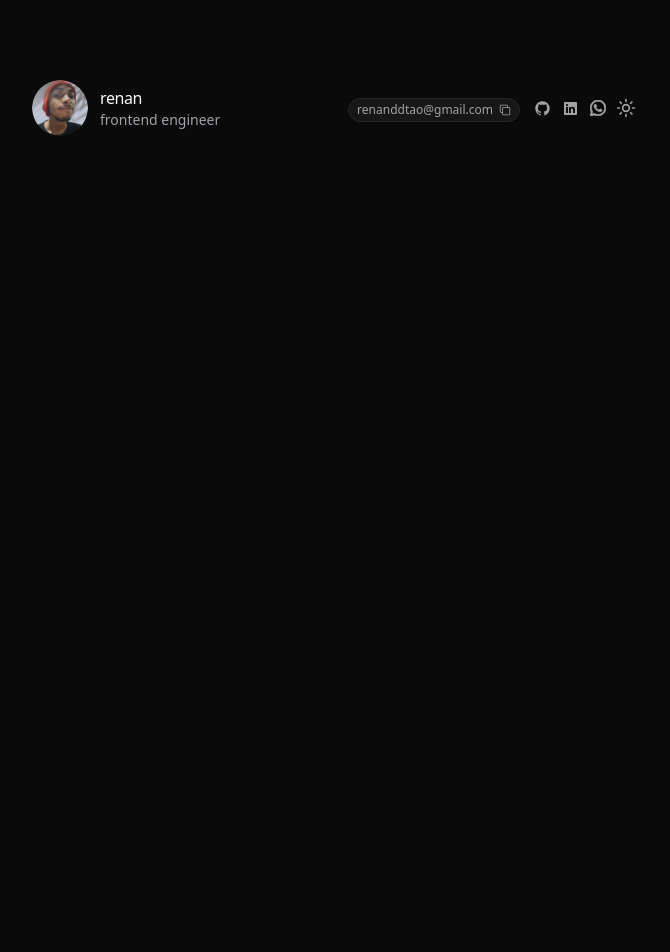
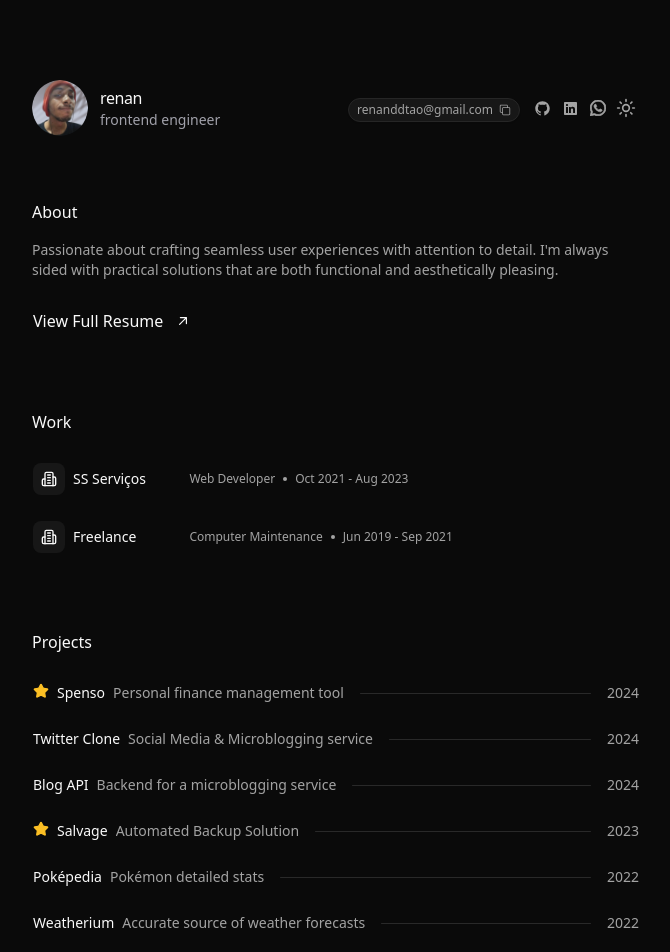
Before and after one commit to RenanSui/portfolio, a Next.js app: page / in a window 1280 px wide. Shown: the top 952 px of the page, without its empty margins (304-974 px from the left). Before the commit the page ends 800 px from the top, so only its background shows below. Built offline with nearby package versions, Linux system fonts and the light colour scheme; no server answers.

Commit message:
feat: modify and extend lobby page

```diff
--- a/src/app/page.tsx
+++ b/src/app/page.tsx
@@ -1,9 +1,91 @@
+import { Icons } from '@/components/icons'
 import { SiteHeader } from '@/components/layouts/site-header'
+import { ProjectItem } from '@/components/project-item'
+import { WorkItem } from '@/components/work-item'
+
+const Projects = [
+  {
+    name: 'Salvage',
+    description: 'Automated Backup Solution',
+    date: 2023,
+    url: 'https://github.com/RenanSui/salvage',
+    favorite: true,
+  },
+  {
+    name: 'Spenso',
+    description: 'Personal finance management tool',
+    date: 2024,
+    url: 'https://spenso.vercel.app',
+    favorite: true,
+  },
+  {
+    name: 'Twitter Clone',
+    description: 'Social Media & Microblogging service',
+    date: 2024,
+    url: 'https://renansui-remix-blog.vercel.app/',
+    favorite: false,
+  },
+  {
+    name: 'Blog API',
+    description: 'Backend for a microblogging service',
+    date: 2024,
+    url: 'https://github.com/RenanSui/nestjs-blog',
+    favorite: false,
+  },
+  {
+    name: 'Poképedia',
+    description: 'Pokémon detailed stats',
+    date: 2022,
+    url: 'https://ren-pokedex.vercel.app/',
+    favorite: false,
+  },
+  {
+    name: 'Weatherium',
+    description: 'Accurate source of weather forecasts',
+    date: 2022,
+    url: 'https://ren-weatherapp.vercel.app',
+    favorite: false,
+  },
+].sort((a, b) => b.date - a.date)
 
 export default function Home() {
   return (
     <main className="mx-auto flex w-full max-w-[38rem] flex-col gap-16">
       <SiteHeader />
+
+      <section className="flex flex-col gap-4">
+        <h1 className="font-medium">About</h1>
+        <p className="text-pretty text-sm text-neutral-600 dark:text-neutral-400">
+          Passionate about crafting seamless user experiences with attention to detail. I&apos;m always sided with
+          practical solutions that are both functional and aesthetically pleasing.
+        </p>
+        <a
+          target="_blank"
+          rel="noopener noreferrer"
+          className="group/link group relative -mx-4 flex gap-2 rounded-md border border-transparent px-4 py-3 transition-colors duration-150 ease-in-out hover:border-neutral-200 hover:bg-neutral-100 dark:hover:border-neutral-800 dark:hover:bg-neutral-900 md:items-center"
+          href="/resume"
+        >
+          <p className="flex max-w-[80ch] gap-2 truncate font-medium">View Full Resume</p>
+          <Icons.externalLink className="ml-1 inline-block size-4 shrink-0 transition-transform group-hover/link:-translate-y-1 group-hover/link:translate-x-1 group-focus-visible/link:-translate-y-1 group-focus-visible/link:translate-x-1 motion-reduce:transition-none" />
+        </a>
+      </section>
+
+      <section className="flex flex-col gap-4">
+        <h1 className="font-medium">Work</h1>
+        <div>
+          <WorkItem company="SS Serviços" position="Web Developer" date="Oct 2021 - Aug 2023" />
+          <WorkItem company="Freelance" position="Computer Maintenance" date="Jun 2019 - Sep 2021" />
+        </div>
+      </section>
+
+      <section className="flex flex-col gap-4">
+        <h1 className="font-medium">Projects</h1>
+        <div className="flex flex-col">
+          {Projects.map((project, index) => (
+            <ProjectItem key={index} project={project} />
+          ))}
+        </div>
+      </section>
     </main>
   )
 }
```
